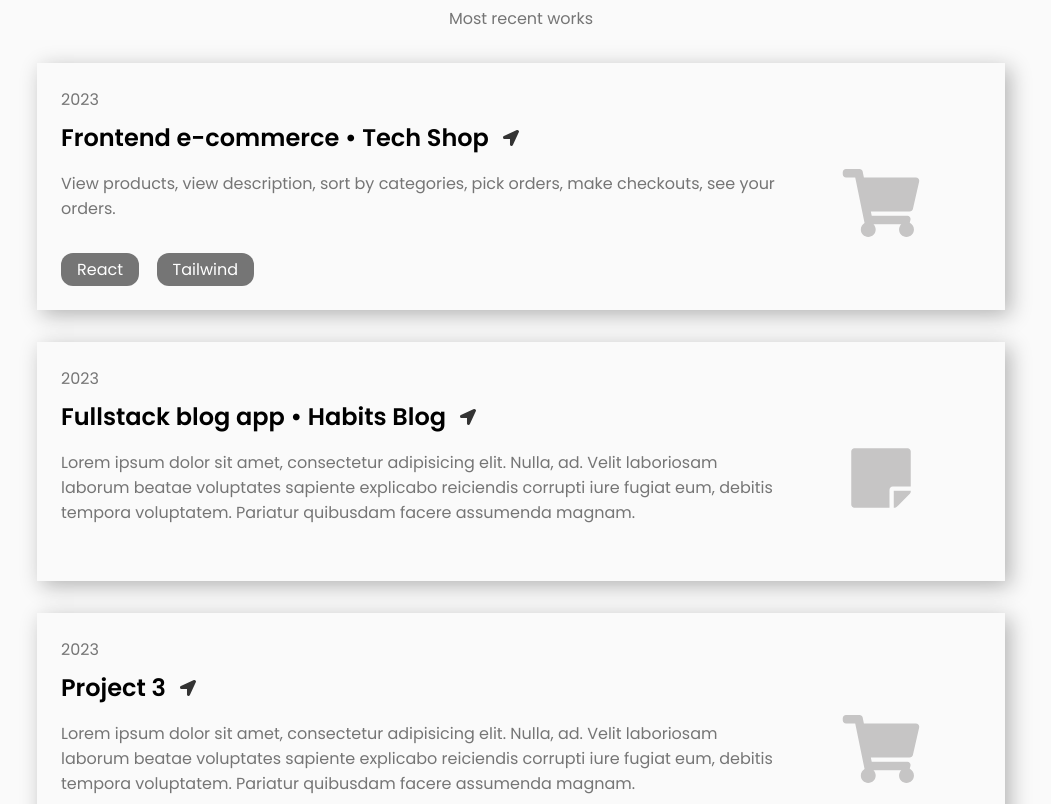
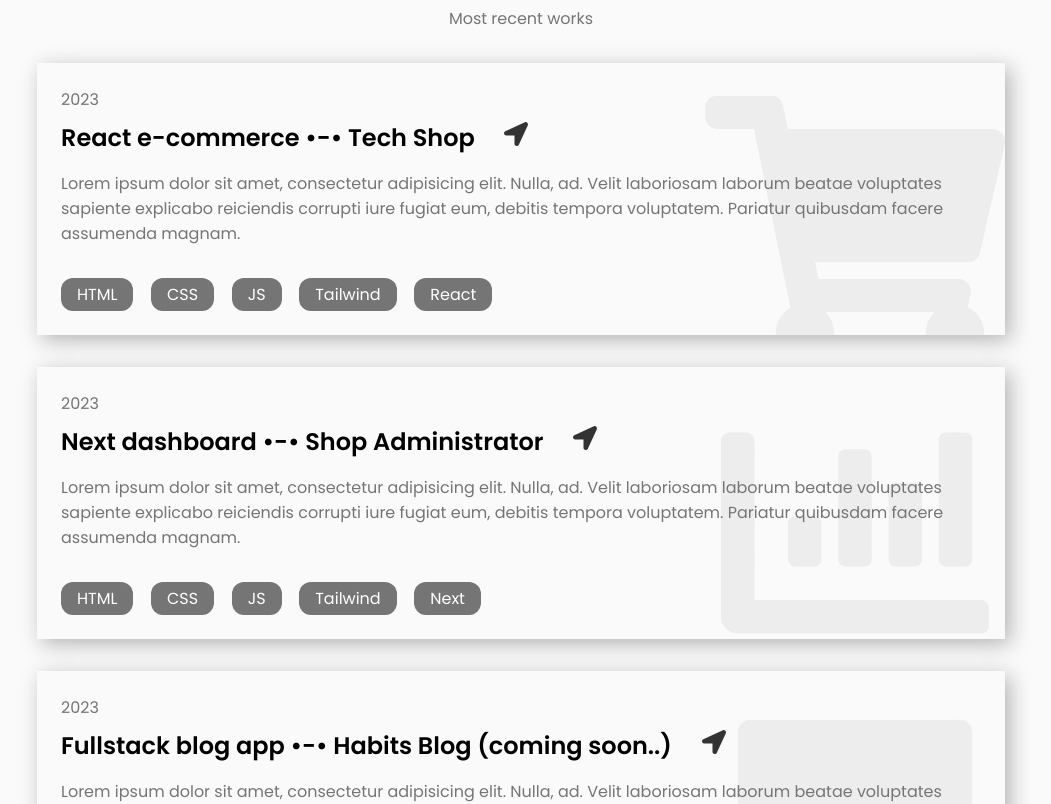
Before and after one commit to lobato-code/portfolio_v2, a React (Create React App) app: page / in a window 1280 px wide. Shown: the part 2190-2994 px from the top of the page, without its empty margins (119-1170 px from the left). Built offline with nearby package versions, Linux system fonts and the light colour scheme.

Commit message:
Edit projects info

```diff
--- a/src/components/projects/data.js
+++ b/src/components/projects/data.js
@@ -1,6 +1,9 @@
-import { FaShoppingCart, FaStickyNote } from "react-icons/fa";
+import { FaChartBar, FaShoppingCart, FaStickyNote } from "react-icons/fa";
 
 const techDomain = {
+  html: "HTML",
+  css: "CSS",
+  js: "JS",
   react: "React",
   tailwind: "Tailwind",
   next: "Next",
@@ -12,35 +15,47 @@ const projects = [
   {
     id: 1,
     image: <FaShoppingCart />,
-    title: "Frontend e-commerce • Tech Shop",
+    title: `React e-commerce •-• Tech Shop`,
     description:
-      "View products, view description, sort by categories, pick orders, make checkouts, see your orders.",
-    technologies: [techDomain.react, techDomain.tailwind],
+      "Lorem ipsum dolor sit amet, consectetur adipisicing elit. Nulla, ad. Velit laboriosam laborum beatae voluptates sapiente explicabo reiciendis corrupti iure fugiat eum, debitis tempora voluptatem. Pariatur quibusdam facere assumenda magnam.",
+    technologies: [
+      techDomain.html,
+      techDomain.css,
+      techDomain.js,
+      techDomain.tailwind,
+      techDomain.react,
+    ],
     live: "https://ecommerce-logo.netlify.app/",
     years: "2023",
     repo: "https://github.com/mt-alejo/project-ecommerce-react",
   },
   {
     id: 2,
-    image: <FaStickyNote />,
-    title: `Fullstack blog app • Habits Blog`,
+    image: <FaChartBar />,
+    title: `Next dashboard •-• Shop Administrator`,
     description:
       "Lorem ipsum dolor sit amet, consectetur adipisicing elit. Nulla, ad. Velit laboriosam laborum beatae voluptates sapiente explicabo reiciendis corrupti iure fugiat eum, debitis tempora voluptatem. Pariatur quibusdam facere assumenda magnam.",
-    technologies: [],
-    live: "bla",
+    technologies: [
+      techDomain.html,
+      techDomain.css,
+      techDomain.js,
+      techDomain.tailwind,
+      techDomain.next,
+    ],
+    live: "https://practice-next-dashboard.vercel.app/",
     years: "2023",
-    repo: "bla",
+    repo: "https://github.com/mt-alejo/project-dashboard-next",
   },
   {
     id: 3,
-    image: <FaShoppingCart />,
-    title: `Project 3`,
+    image: <FaStickyNote />,
+    title: `Fullstack blog app •-• Habits Blog (coming soon..)`,
     description:
       "Lorem ipsum dolor sit amet, consectetur adipisicing elit. Nulla, ad. Velit laboriosam laborum beatae voluptates sapiente explicabo reiciendis corrupti iure fugiat eum, debitis tempora voluptatem. Pariatur quibusdam facere assumenda magnam.",
-    technologies: [],
-    live: "bla",
+    technologies: ["Typescript", "Sass"],
+    live: "#",
     years: "2023",
-    repo: "bla",
+    repo: "#",
   },
 ];
 
--- a/src/components/projects/projects.css
+++ b/src/components/projects/projects.css
@@ -11,6 +11,8 @@
   padding: 1.5rem;
   display: flex;
   box-shadow: 5px 5px 20px rgb(179, 179, 179);
+  position: relative;
+  overflow: hidden;
 }
 
 .project__years {
@@ -22,12 +24,17 @@
 }
 
 .project__icon svg {
-  font-size: 16px;
+  font-size: 24px;
   color: var(--title-color);
-  margin-left: 8px;
+  margin-left: 24px;
   cursor: pointer;
 }
+
 .project__icon svg:hover {
+  -webkit-transform: scale(1.2);
+  transition: 0.5s ease-in;
+  -ms-transform: scale(1.2);
+
   color: var(--title-color-dark);
 }
 
@@ -48,6 +55,10 @@
 }
 
 .project__image {
+  position: absolute;
+  z-index: -1;
+  top: 0;
+  right: 0;
   min-width: 200px;
   display: flex;
   justify-content: center;
@@ -55,8 +66,8 @@
 }
 
 .project__image svg {
-  font-size: 100px;
-  color: rgb(198, 197, 197);
+  font-size: 300px;
+  color: rgb(237, 237, 237);
   padding-top: 2rem;
 }
 
```
